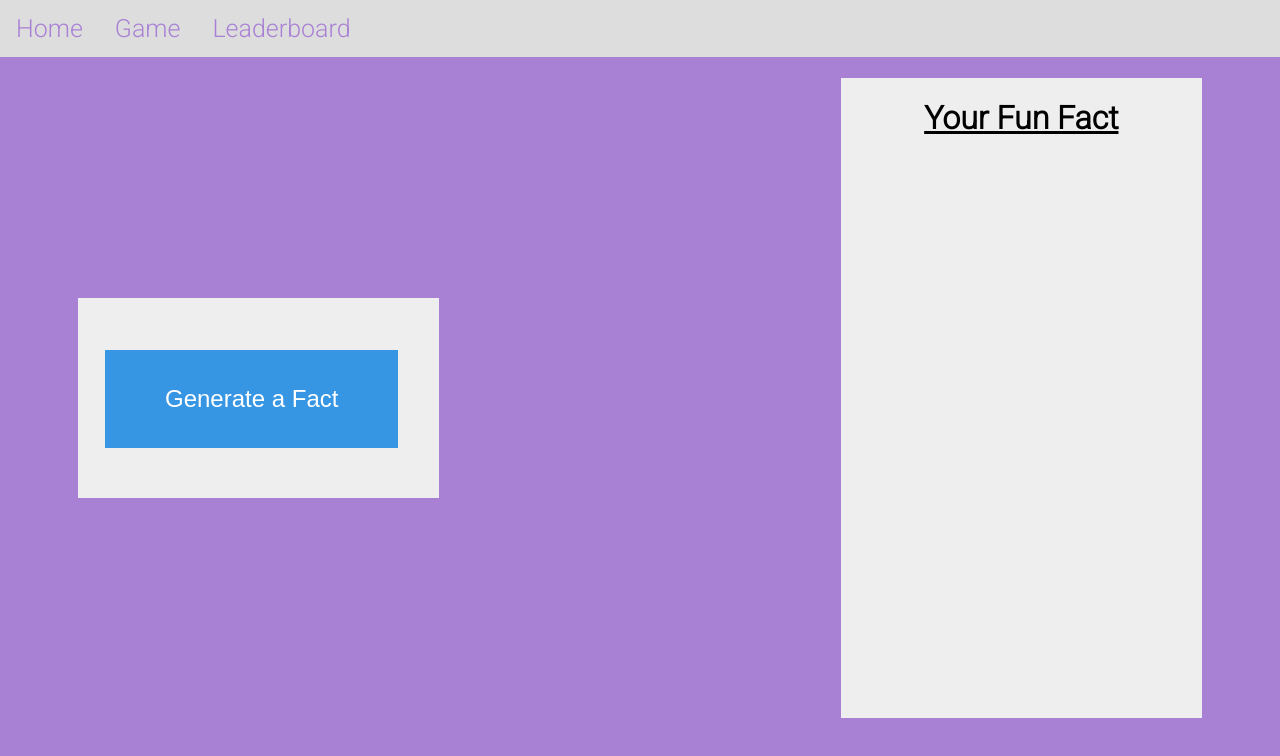
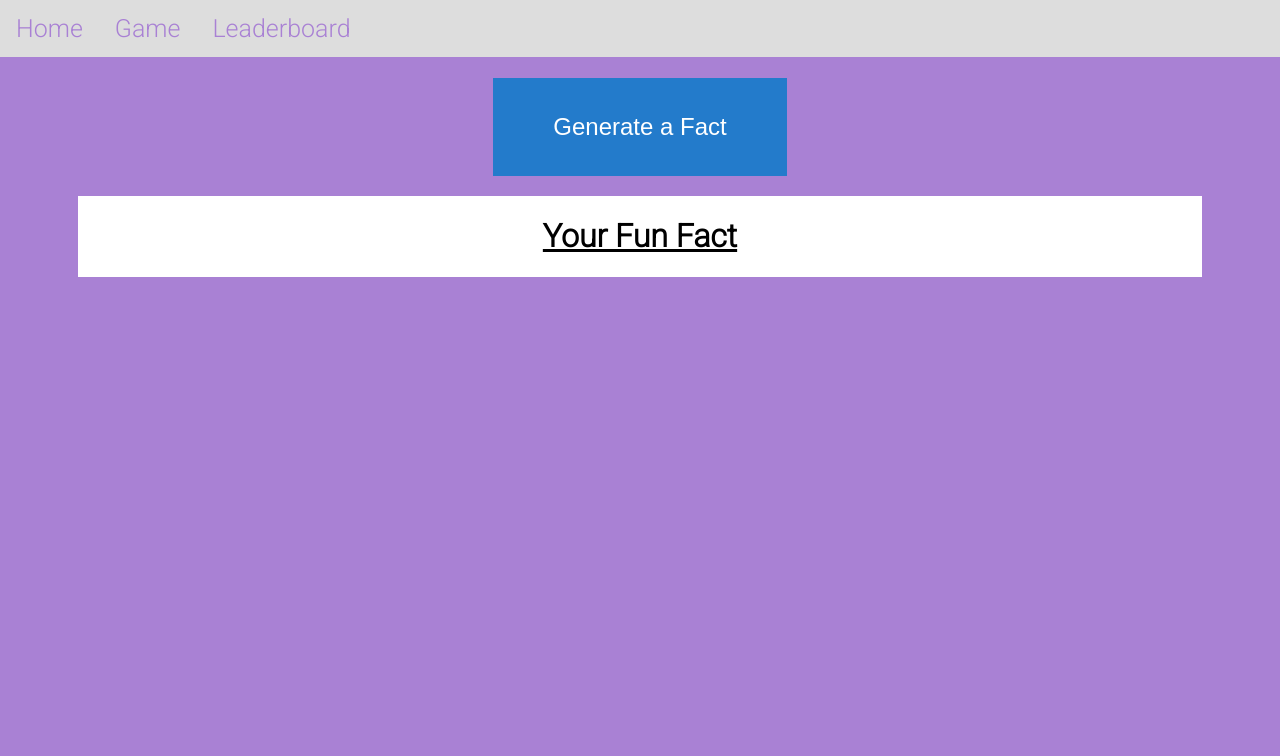
Before and after one commit to nfwertz223/FinalProject-2803, a website: page public/game.html in a window 1280 px wide. Drawn offline with Linux system fonts and the light colour scheme.

Commit message:
Changed to a Flexbox Layout

```diff
--- a/public/game.css
+++ b/public/game.css
@@ -88,34 +88,30 @@ body {
       color: black;
     }
 
-    .gridwrapper {
-      display: grid;
-      grid-template-columns: 1fr 1fr 1fr;
-      grid-auto-rows: minmax(200px, auto);
-      grid-gap: 20px;
-      justify-items: stretch;
+    .flexwrapper {
+        display: flex;
+        flex-direction: column;
         padding: 70px;
+        flex-basis: auto;
+        row-gap: 20px;
       }
 
-    .gridwrapper > div {
-      background-color: #eee;
+      .flexone {
+        text-align: center;
       }
 
-    .gridone {
-        grid-column-start: 1;
-        grid-column-end: 2;
-        grid-row-start: 2;
-        grid-row-end: 2;
+      .flextwo {
+        background-color: white;
       }
 
-    .gridtwo {
-        grid-column-start: 3;
-        grid-column-end: 4;
-        grid-row-start: 1;
-        grid-row-end: 4;
+      @media (max-width: 800px) {
+        .flex-container {
+          flex-direction: column;
         }
+      }
+
     .genfact {
-      background-color: rgb(55, 150, 227);
+      background-color: rgb(35, 123, 203);
       border: none;
       color: white;
       padding: 35px 60px;
@@ -123,9 +119,7 @@ body {
       text-decoration: none;
       display: inline-block;
       font-size: 24px;
-      position: absolute;
-      left: 105px;
-      top: 350px;
+      position: static;
     }
     .genfact:hover {
       background-color: rgb(25, 113, 185);
--- a/public/game.html
+++ b/public/game.html
@@ -12,11 +12,11 @@
             <a href="leaderboard.html">Leaderboard</a>
         </div>
 
-        <div class="gridwrapper">
-            <div class="gridone">
+        <div class="flexwrapper">
+            <div class="flexone">
                 <button class="genfact" onclick="generate()"> Generate a Fact</button>
             </div>
-            <div class="gridtwo">
+            <div class="flextwo">
                 <header>
                     <h1 style="text-align: center; text-decoration: underline;">Your Fun Fact</h1>
                     <p id="fact">
--- a/public/main.css
+++ b/public/main.css
@@ -88,29 +88,20 @@ body {
       color: black;
     }
 
-    .gridwrapper {
-      display: grid;
-      grid-template-columns: 1fr 1fr 1fr;
-      grid-auto-rows: minmax(200px, auto);
-      grid-gap: 20px;
-      justify-items: stretch;
+    .flexwrapper {
+      display: flex;
+      flex-direction: row;
       padding: 70px;
+      flex-basis: auto;
+      column-gap: 20px;
     }
 
-    .gridwrapper > div {
-      background-color: #eee;
+    .flexone {
+      background-color: white;
     }
 
-    .gridone {
-        grid-column-start: 1;
-        grid-column-end: 3;
-        grid-row-start: 1;
-        grid-row-end: 4;
+    @media (max-width: 800px) {
+      .flex-container {
+        flex-direction: column;
       }
-
-    .gridtwo {
-        grid-column-start: 3;
-        grid-column-end: 4;
-        grid-row-start: 1;
-        grid-row-end: 4;
     }
--- a/server2.js
+++ b/server2.js
@@ -11,7 +11,7 @@ const mysql = require("mysql2")
 const conn = mysql.createConnection({
     host: "localhost",
     user: "root",
-    password: "Gboymysweetdog1",
+    password: "austinrowland",
     database: "project"
 })
 
--- /dev/null
+++ b/variables.js
@@ -0,0 +1 @@
+var currentUser = "";
```
Also changed, not shown: public/main.html (+3 -3 lines). Lines whose indentation alone changed are shown as unchanged.
